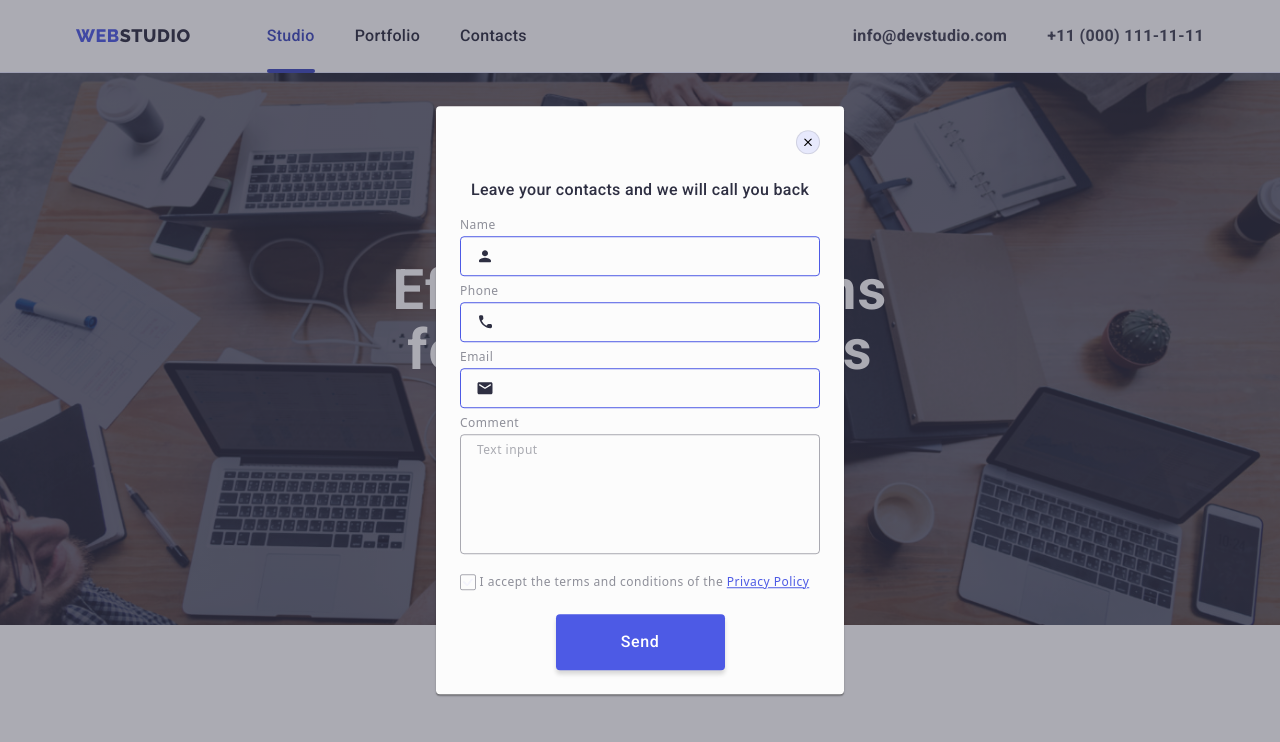
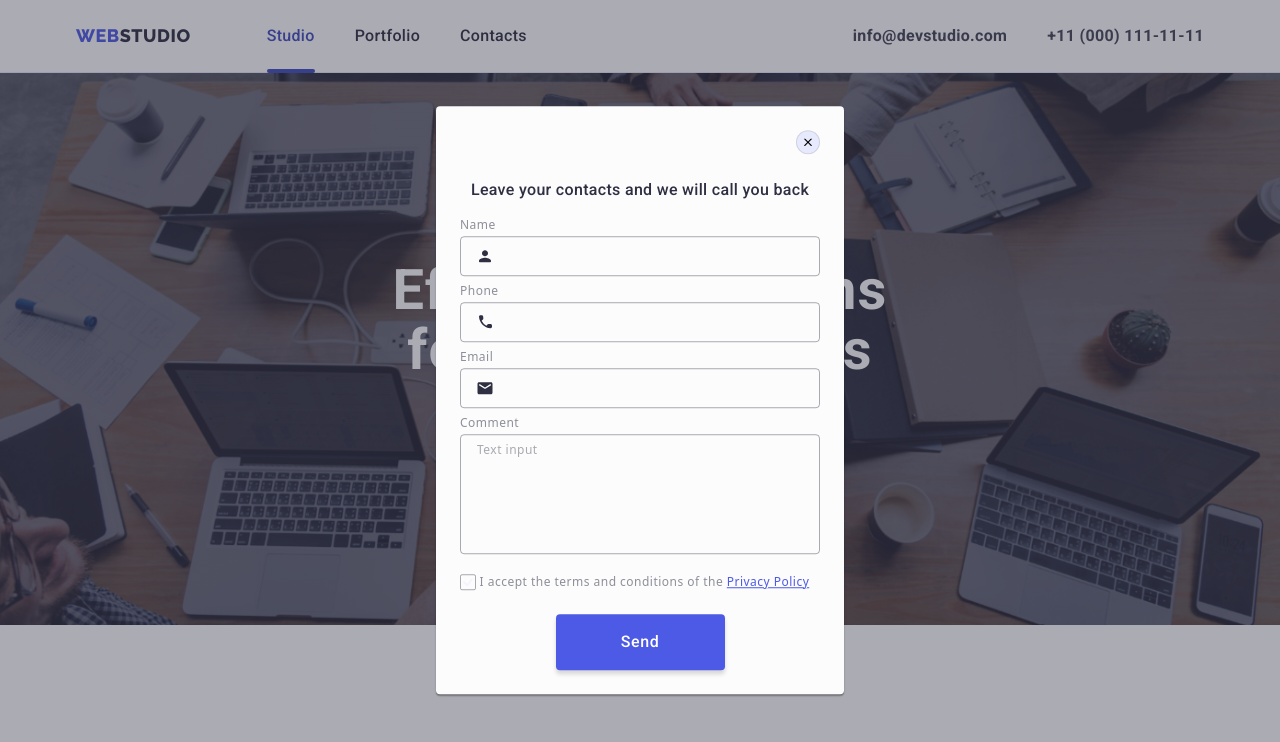
Before and after one commit to MikaelanSchies/goit-markup-hw-05, a plain HTML site: page index.html in a window 1280 px wide. Both pictures are taken after a click on the button "Order Service". Shown: the top 742 px of the page. Drawn offline with nearby package versions, Linux system fonts and the light colour scheme.

Commit message:
Update styles.css

```diff
--- a/css/styles.css
+++ b/css/styles.css
@@ -924,7 +924,7 @@ img {
 .modal-form-input {
   width: 100%;
   height: 40px;
-  border: 1px solid var(--iris, #4d5ae5);
+  border: 1px solid rgba(46, 47, 66, 0.4);
   border-radius: 4px;
   background-color: transparent;
   padding-left: 38px;
```
